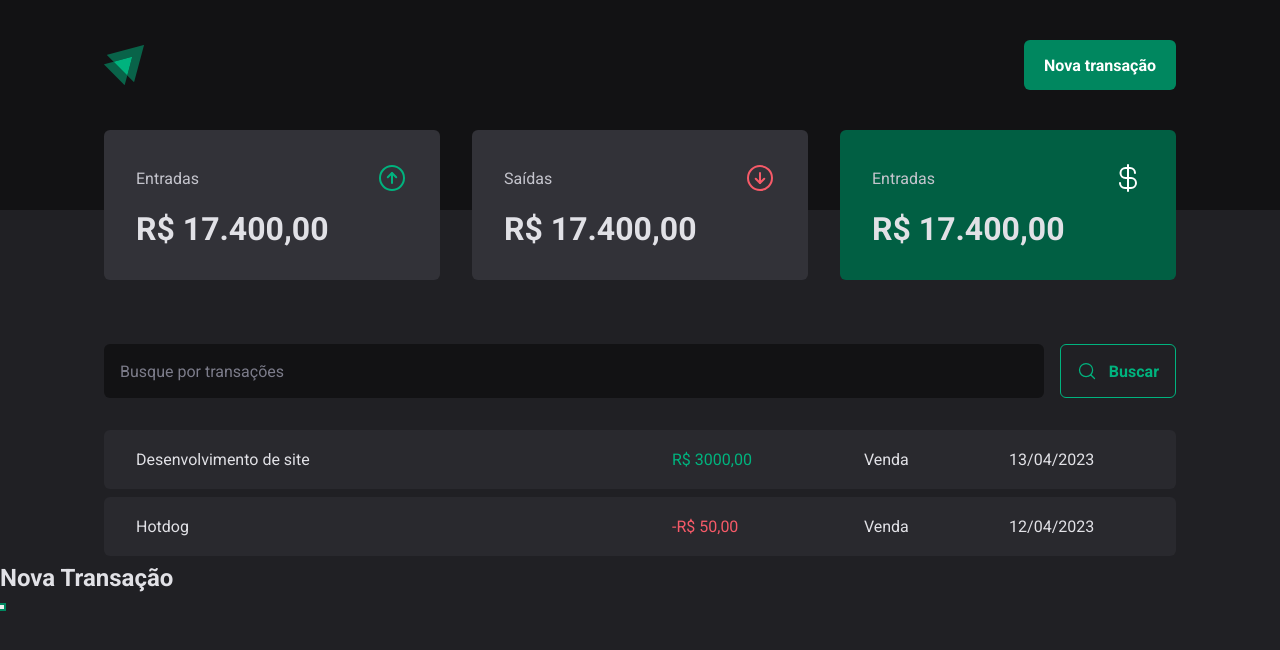
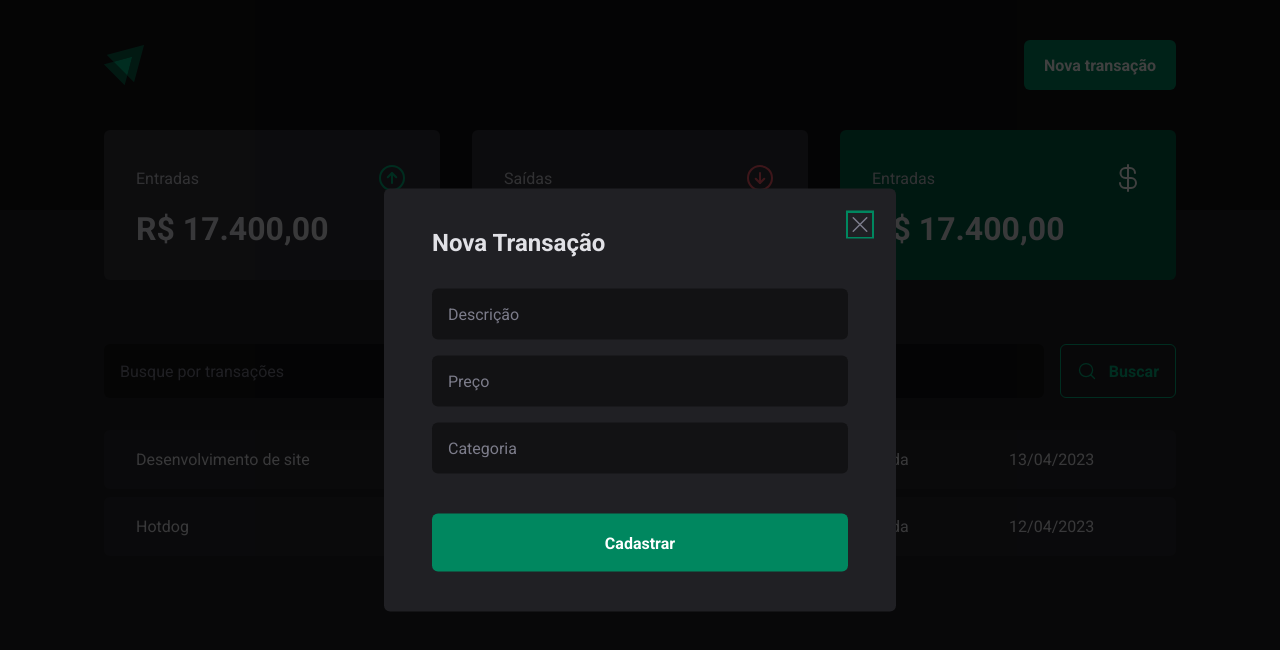
Before and after one commit to phcbarros/one-react, a React (Vite) app in the folder 03-dt-money/: page / in a window 1280 px wide. Both pictures are taken after a click on the button "Nova transação". Shown: the top 650 px of the page. Built offline with nearby package versions, Linux system fonts and the light colour scheme.

Commit message:
Consumo de API e performance ReactJS - 01 - Modal de nova transação

```diff
--- a/03-dt-money/package.json
+++ b/03-dt-money/package.json
@@ -28,5 +28,8 @@
     "eslint-plugin-react-refresh": "^0.4.6",
     "typescript": "^5.2.2",
     "vite": "^5.2.0"
+  },
+  "engines": {
+    "node": ">=20.11.0 <=20.12.2"
   }
 }
--- a/03-dt-money/src/components/Header/index.tsx
+++ b/03-dt-money/src/components/Header/index.tsx
@@ -1,5 +1,7 @@
 import * as Dialog from '@radix-ui/react-dialog'
 import logoImage from '../../assets/logo-ignite.svg'
+
+import {NewTransactionModal} from '../NewTransactionModal'
 import {HeaderContainer, HeaderContent, NewTransactionButton} from './styles'
 
 export function Header() {
@@ -14,14 +16,8 @@
               Nova transação
             </NewTransactionButton>
           </Dialog.Trigger>
-          <Dialog.Portal>
-            <Dialog.Overlay />
-            <Dialog.Content>
-              <Dialog.Title>Nova Transação</Dialog.Title>
-              <Dialog.Description />
-              <Dialog.Close />
-            </Dialog.Content>
-          </Dialog.Portal>
+
+          <NewTransactionModal />
         </Dialog.Root>
       </HeaderContent>
     </HeaderContainer>
--- /dev/null
+++ b/03-dt-money/src/components/NewTransactionModal/index.tsx
@@ -0,0 +1,26 @@
+import * as Dialog from '@radix-ui/react-dialog'
+import {X} from 'phosphor-react'
+import {CloseButton, Content, Overlay} from './styles'
+
+export function NewTransactionModal() {
+  return (
+    <Dialog.Portal>
+      <Overlay />
+      <Content>
+        <Dialog.Title>Nova Transação</Dialog.Title>
+
+        <CloseButton>
+          <X size={24} />
+        </CloseButton>
+
+        <form action="">
+          <input type="text" placeholder="Descrição" required />
+          <input type="number" placeholder="Preço" required />
+          <input type="text" placeholder="Categoria" required />
+
+          <button type="submit">Cadastrar</button>
+        </form>
+      </Content>
+    </Dialog.Portal>
+  )
+}
--- /dev/null
+++ b/03-dt-money/src/components/NewTransactionModal/styles.ts
@@ -0,0 +1,70 @@
+import * as Dialog from '@radix-ui/react-dialog'
+import styled from 'styled-components'
+
+export const Overlay = styled(Dialog.Overlay)`
+  position: fixed;
+  width: 100vw;
+  height: 100vh;
+  inset: 0;
+  background: rgba(0, 0, 0, 0.75);
+`
+
+export const Content = styled(Dialog.Content)`
+  min-width: 32rem;
+  border-radius: 6px;
+  padding: 2.5rem 3rem;
+  background: ${(props) => props.theme['gray-800']};
+
+  position: fixed;
+  top: 50%;
+  left: 50%;
+  transform: translate(-50%, -50%); /* hack para centralizar as coisas */
+
+  form {
+    margin-top: 2rem;
+
+    display: flex;
+    flex-direction: column;
+    gap: 1rem;
+
+    input {
+      border-radius: 6px;
+      border: 0;
+      background: ${(props) => props.theme['gray-900']};
+      color: ${(props) => props.theme['gray-300']};
+      padding: 1rem;
+
+      &::placeholder {
+        color: ${(props) => props.theme['gray-500']};
+      }
+    }
+
+    button[type='submit'] {
+      height: 58px;
+      border: 0;
+      background: ${(props) => props.theme['green-500']};
+      color: ${(props) => props.theme.white};
+      font-weight: bold;
+      padding: 0 1.25rem;
+      border-radius: 6px;
+      margin-top: 1.5rem;
+      cursor: pointer;
+
+      &:hover {
+        background: ${(props) => props.theme['green-700']};
+        transition: background-color 0.2s, color 0.2s;
+      }
+    }
+  }
+`
+
+export const CloseButton = styled(Dialog.Close)`
+  position: absolute;
+  background: transparent;
+  border: 0;
+  top: 1.5rem;
+  right: 1.5rem;
+  line-height: 0;
+  cursor: pointer;
+  color: ${(props) => props.theme['gray-500']};
+`
--- a/03-dt-money/src/pages/Transactions/components/SearchForm/styles.ts
+++ b/03-dt-money/src/pages/Transactions/components/SearchForm/styles.ts
@@ -29,6 +29,7 @@
     color: ${(props) => props.theme['green-300']};
     font-weight: bold;
     border-radius: 6px;
+    cursor: pointer;
 
     &:hover {
       background: ${(props) => props.theme['green-500']};
```
